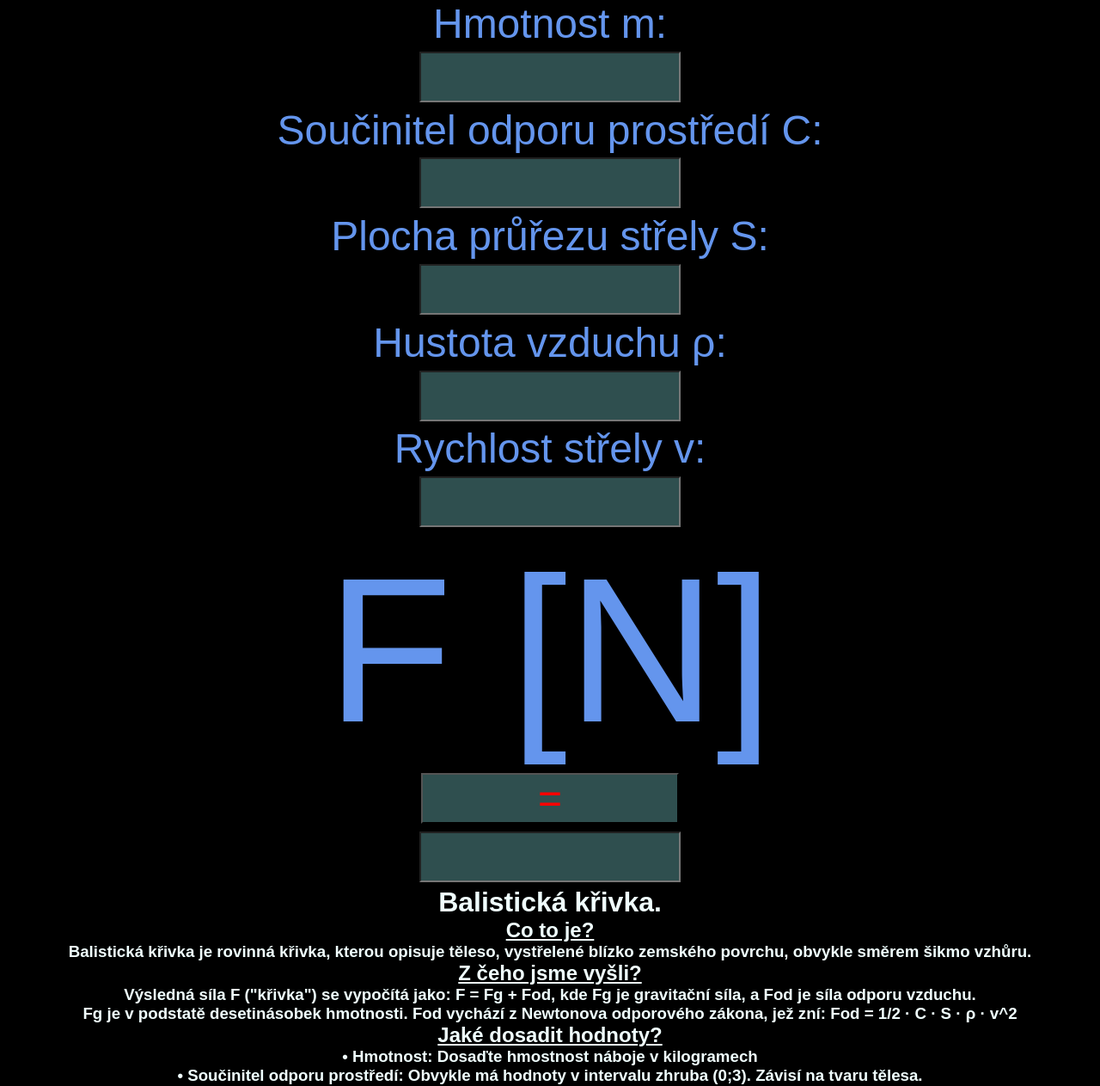
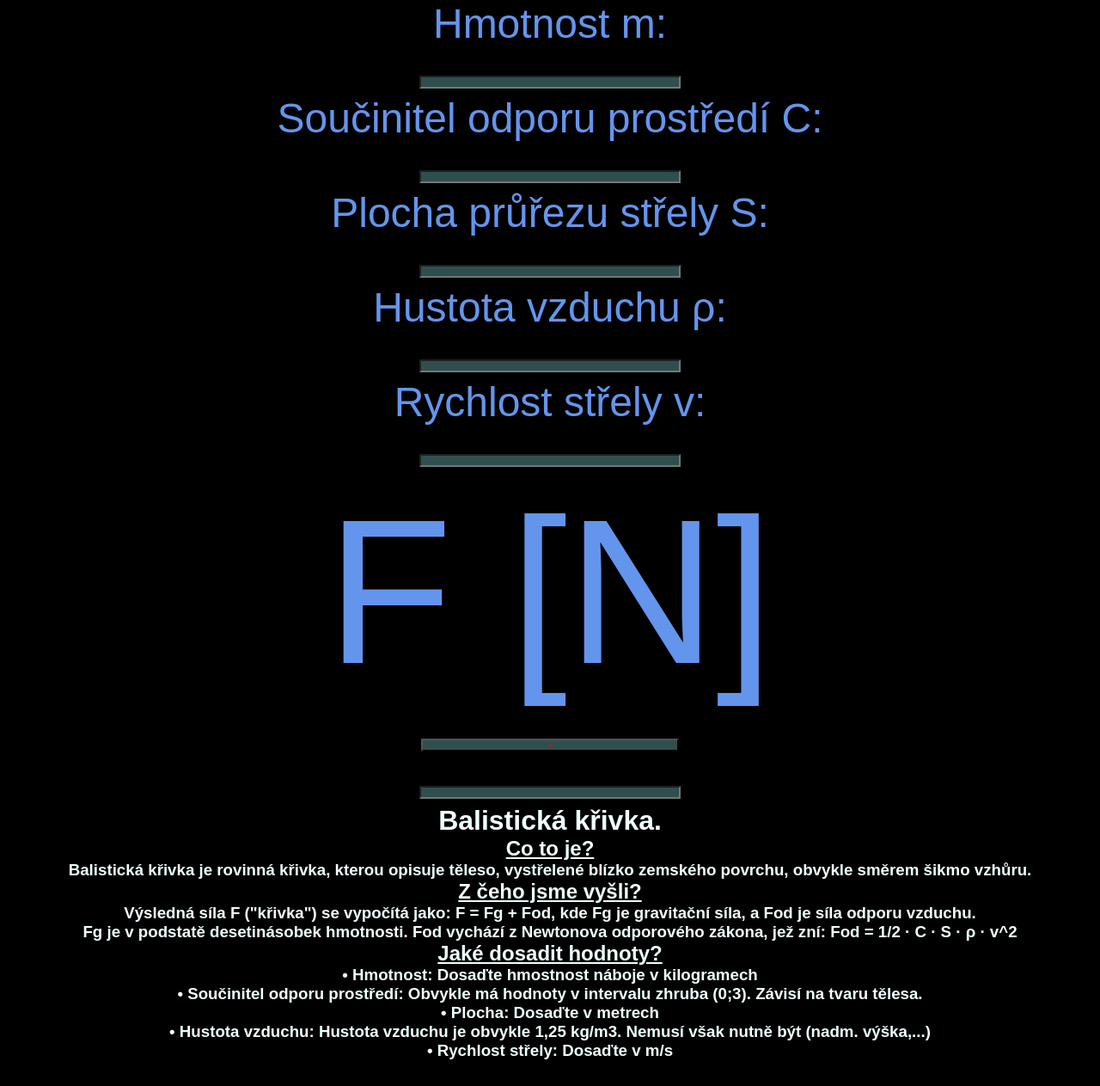
Before and after one commit to Johny1235/johnyreal.cz, a PHP site: page /subsites/krivka.html in a window 1280 px wide. Shown: the top 1263 px of the page at 86% size. After the commit the page ends 1232 px from the top, so only its background shows below. Run offline with PHP 8.4, Linux system fonts and the light colour scheme; some web fonts are replaced.

Commit message:
Update krivka.css

```diff
--- a/subcss/krivka.css
+++ b/subcss/krivka.css
@@ -20,7 +20,7 @@ button, input
     color: red;
     background-color: darkslategray;
     font-family: "Jersey 10", sans-serif;
-    font-size: 1em;
+    font-size: 0.2em;
     margin: 0.1em;
     width: 60%;
     max-width: 300px;
```
